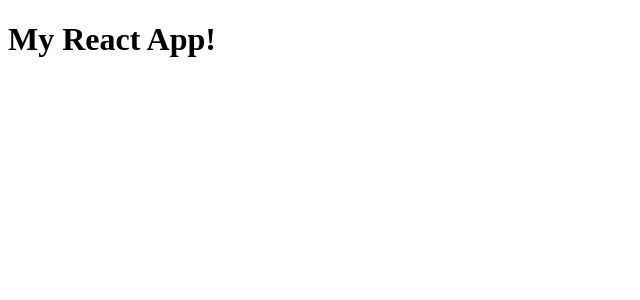
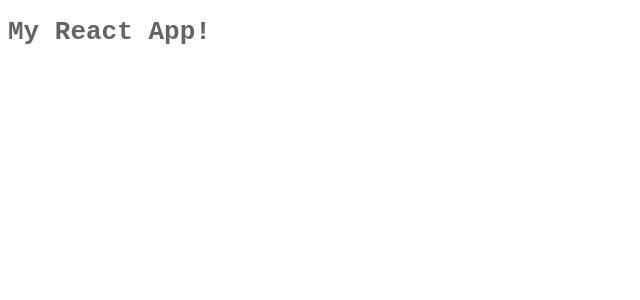
Before and after one commit to damoncrockett/wintour, a React app: page / in a window 1280 px wide. Shown: the top 300 px of the page, without its empty margins (0-640 px from the left). Built offline with nearby package versions, Linux system fonts and the light colour scheme.

Commit message:
h1 style for testing
Signed-off-by: damoncrockett <damoncrockett@hotmail.com>

```diff
--- a/src/assets/css/style.css
+++ b/src/assets/css/style.css
@@ -1,3 +1,8 @@
+h1 {
+	color: #646464;
+	font-family: monospace;
+}
+
 rect:hover {
 	fill: #ff8800;
 }
--- a/webpack.config.js
+++ b/webpack.config.js
@@ -12,12 +12,13 @@ module.exports = {
     extensions: ['.js', '.jsx', ],
   },
   output: {
-    path: paths.dist,
+    path: paths.dist, //yarn build will create this dir if it doesn't exist
     filename: 'bundle.js',
+    publicPath: '/' //where WDS serves bundle.js and index.html from
   },
 
   devServer: {
-    contentBase: paths.dist, //where webpack puts new index.html
+    contentBase: paths.dist, //not sure what this does wrt HtmlWebpackPlugin
     compress: true,
     port: 8080,
     stats: 'errors-only',
```
